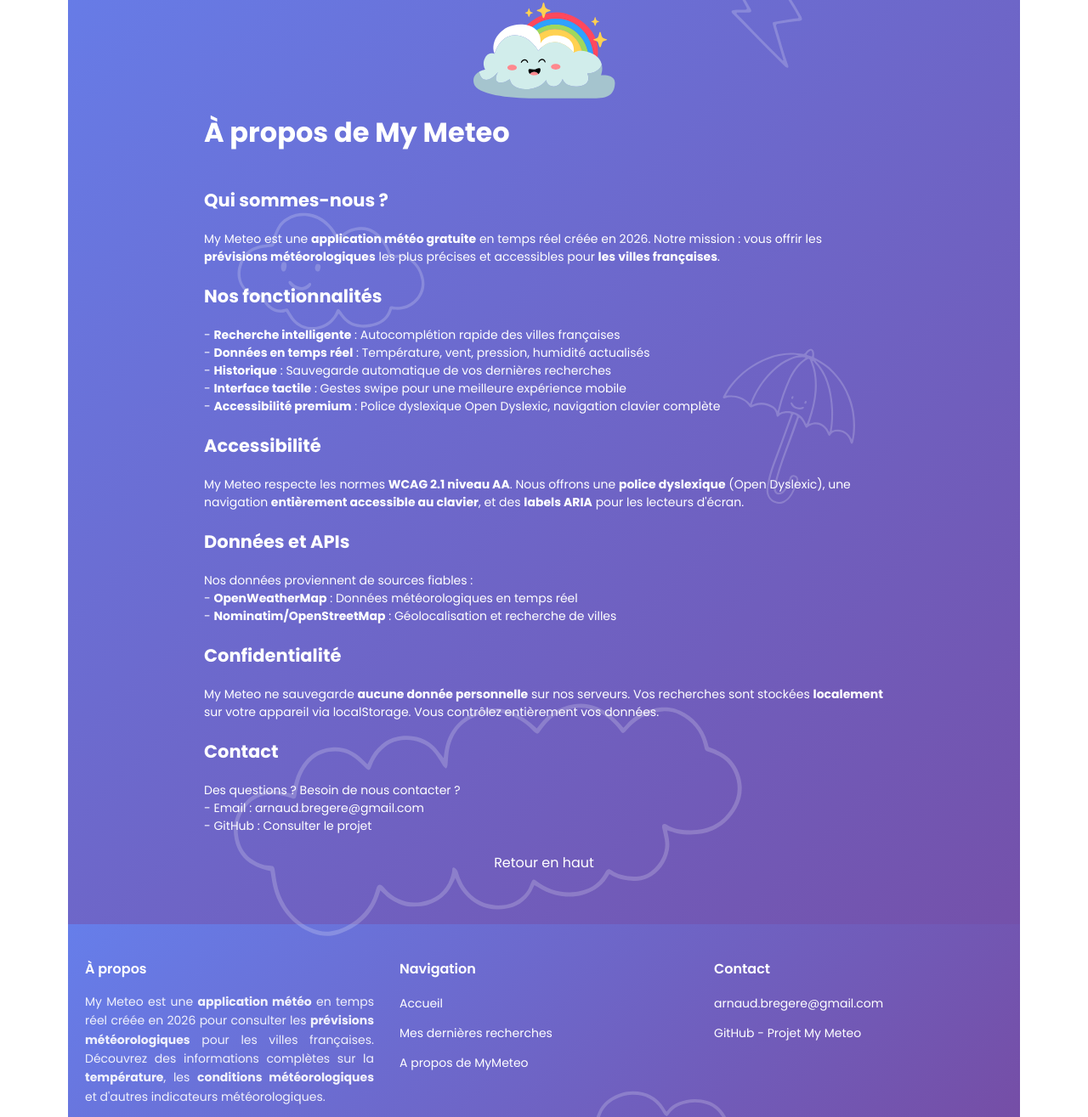
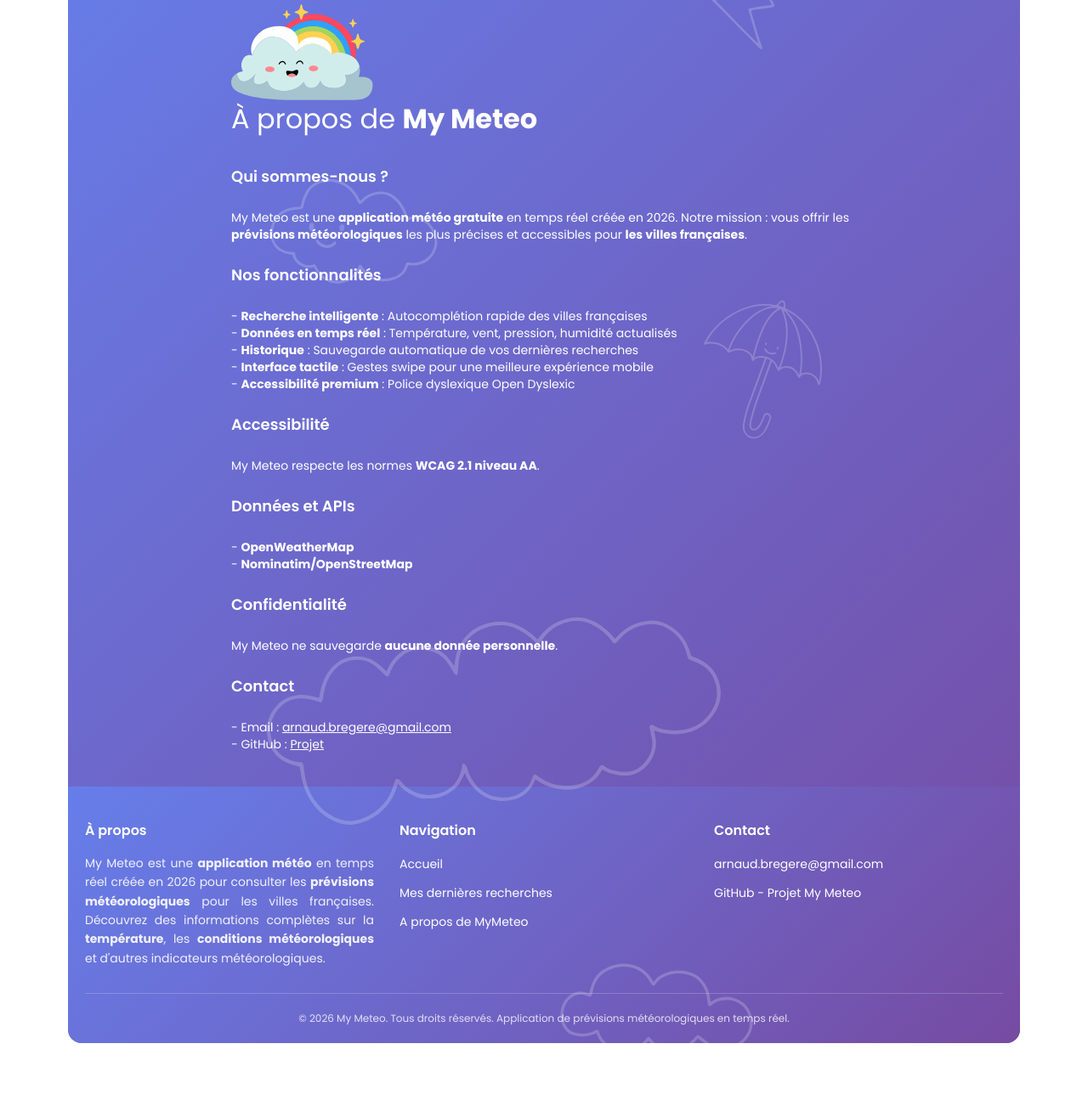
Before and after one commit to arnaudbregere/my-meteo, a plain HTML site: page about.html in a window 1280 px wide. Shown: the part 132-1447 px from the top of the page at 85% size. After the commit the page ends 1360 px from the top, so only its background shows below. Drawn offline with nearby package versions, Linux system fonts and the light colour scheme.

Commit message:
Add tailwind css framework in about page (#5)

```diff
--- a/about.html
+++ b/about.html
@@ -27,11 +27,10 @@
 
   <!-- ===== FEUILLES DE STYLES ===== -->
   <link rel="stylesheet" href="assets/css/main.css">
-  <link rel="stylesheet" href="assets/css/base/validation.css">
-  <link rel="stylesheet" href="assets/css/base/popin.css">
   <link rel="stylesheet" href="assets/css/pages/about.css">
-
-  <!-- ===== SCHEMA.ORG - ARTICLE ABOUT ===== -->
+  <!-- Tailwind CDN -->
+  <script src="https://cdn.tailwindcss.com"></script>
+  <!-- ===== SCHEMA.ORG ===== -->
   <script type="application/ld+json">
   {
     "@context": "https://schema.org",
@@ -126,71 +125,46 @@
     <!-- ===== CONTENU PRINCIPAL ===== -->
     <main class="meteo-container" id="main-content">
 
-      <!-- ===== PAGE À PROPOS ===== -->
-      <section class="meteo-about-page" role="region" aria-label="À propos de My Meteo">
-        <div class="meteo-illustration-hero">
-          <img src="assets/images/svg/main_meteo.svg" data-file="main_meteo.svg" alt="Illustration de localisation pour la recherche de météo" class="meteo-icon-main" loading="lazy">
+      <section class="meteo-about-page max-w-3xl mx-auto text-white text-sm px-4" role="region" aria-label="À propos de My Meteo">
+        <div class="meteo-illustration-hero text-center my-3">
+          <img src="assets/images/svg/main_meteo.svg" class="meteo-icon-main">
         </div>
-        <!-- Titre principal -->
         <h1 class="meteo-h1">
           À propos de <strong>My Meteo</strong>
         </h1>
-
-        <!-- Introduction -->
         <article class="meteo-about-content">
-          <h2>Qui sommes-nous ?</h2>
+        <h2 class="my-6 text-lg font-semibold">Qui sommes-nous ?</h2>
         <p>
         My Meteo est une <strong>application météo gratuite</strong> en temps réel créée en 2026.
         Notre mission : vous offrir les <strong>prévisions météorologiques</strong> les plus précises
         et accessibles pour <strong>les villes françaises</strong>.
         </p>
-
-          <h2>Nos fonctionnalités</h2>
-          <ul>
+        <h2 class="my-6 text-lg font-semibold">Nos fonctionnalités</h2>
+          <ul class="list-none">
             <li><strong>Recherche intelligente</strong> : Autocomplétion rapide des villes françaises</li>
             <li><strong>Données en temps réel</strong> : Température, vent, pression, humidité actualisés</li>
             <li><strong>Historique</strong> : Sauvegarde automatique de vos dernières recherches</li>
             <li><strong>Interface tactile</strong> : Gestes swipe pour une meilleure expérience mobile</li>
-            <li><strong>Accessibilité premium</strong> : Police dyslexique Open Dyslexic, navigation clavier complète</li>
+            <li><strong>Accessibilité premium</strong> : Police dyslexique Open Dyslexic</li>
           </ul>
-
-          <h2>Accessibilité</h2>
+        <h2 class="my-6 text-lg font-semibold">Accessibilité</h2>
         <p>
         My Meteo respecte les normes <strong>WCAG 2.1 niveau AA</strong>.
-            Nous offrons une <strong>police dyslexique</strong> (Open Dyslexic),
-            une navigation <strong>entièrement accessible au clavier</strong>,
-            et des <strong>labels ARIA</strong> pour les lecteurs d'écran.
         </p>
-
-          <h2>Données et APIs</h2>
+        <h2 class="my-6 text-lg font-semibold">Données et APIs</h2>
+        <ul class="list-none">
+        <li><strong>OpenWeatherMap</strong></li>
+        <li><strong>Nominatim/OpenStreetMap</strong></li>
+        </ul>
+        <h2 class="my-6 text-lg font-semibold">Confidentialité</h2>
         <p>
-            Nos données proviennent de sources fiables :
+        My Meteo ne sauvegarde <strong>aucune donnée personnelle</strong>.
         </p>
-          <ul>
-            <li><strong>OpenWeatherMap</strong> : Données météorologiques en temps réel</li>
-            <li><strong>Nominatim/OpenStreetMap</strong> : Géolocalisation et recherche de villes</li>
+        <h2 class="my-6 text-lg font-semibold">Contact</h2>
+          <ul class="list-none">
+            <li>Email : <a href="mailto:arnaud.bregere@gmail.com" class="underline">arnaud.bregere@gmail.com</a></li>
+            <li>GitHub : <a href="https://github.com/arnaudbregere/my-meteo" class="underline">Projet</a></li>
           </ul>
-
-          <h2>Confidentialité</h2>
-          <p>
-            My Meteo ne sauvegarde <strong>aucune donnée personnelle</strong> sur nos serveurs.
-            Vos recherches sont stockées <strong>localement</strong> sur votre appareil via localStorage.
-            Vous contrôlez entièrement vos données.
-          </p>
-
-          <h2>Contact</h2>
-          <p>
-            Des questions ? Besoin de nous contacter ?
-          </p>
-          <ul>
-            <li>Email : <a href="mailto:arnaud.bregere@gmail.com" class="hover-underline focus-outline">arnaud.bregere@gmail.com</a></li>
-            <li>GitHub : <a href="https://github.com/arnaudbregere/my-meteo" target="_blank" rel="noopener noreferrer" class="hover-underline focus-outline">Consulter le projet</a></li>
-          </ul>
-
-          <!-- Retour haut de page -->
-          <p class="meteo-back-top">
-            <a href="#top" class="hover-underline focus-outline transition-text-decoration" title="Retour en haut de la page">Retour en haut</a>
-          </p>
         </article>
       </section>
 
--- a/assets/css/pages/about.css
+++ b/assets/css/pages/about.css
@@ -1,34 +1,9 @@
-/* Page A propos de  */
+/* Page A propos */
+
 .meteo-about-page {
-    max-width: 800px;
-    margin: 0 auto;
-    font-size: 14px;
     color: #ffffff;
-
 }
 
-.meteo-about-page .meteo-illustration-hero {
-    margin: 10px auto;
-    text-align: center;
+.meteo-about-page ul li::before {
+    content: "- ";
 }
-
-.meteo-about-page h2 {
-    margin: var(--spacing-lg) auto;
-}
-
-.meteo-about-page ul {
-    list-style: none;
-}
-
-.meteo-about-page ul li::before{
-    content:'- ';
-}
-
-.meteo-about-page a {
-    color: #ffffff;
-    text-decoration: none;
-}
-
-.meteo-about-page a:hover {
-    text-decoration: underline;
-}
```
Lines whose indentation alone changed are shown as unchanged.
